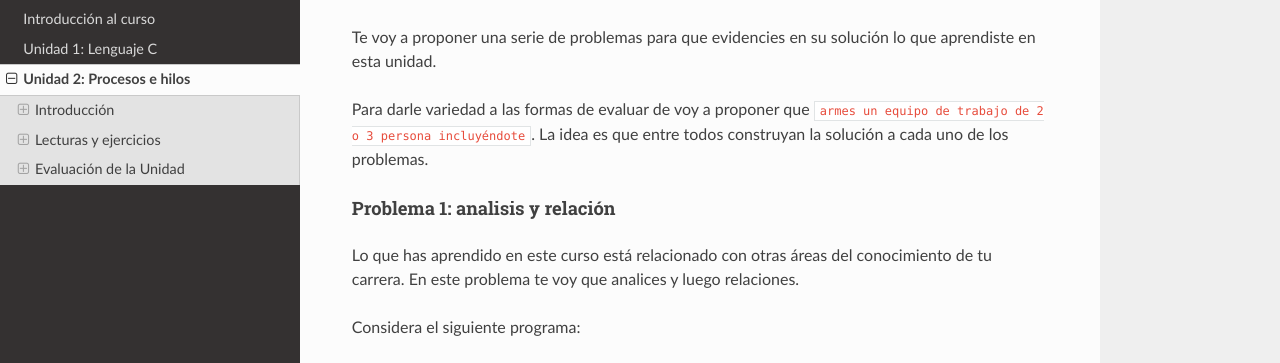
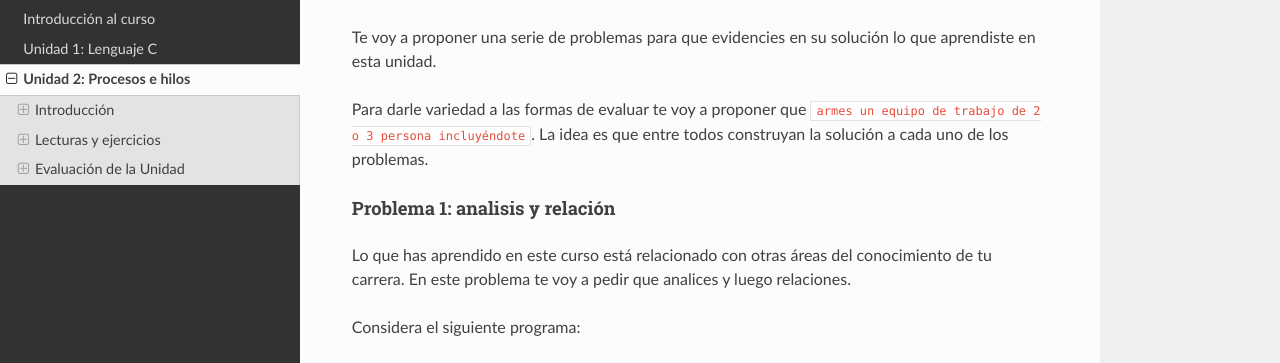
Before and after one commit to juanferfranco/sistemasoperativos, a Sphinx documentation site: the page built from docs/_unidad2/unidad2.rst, in a window 1280 px wide and 900 px high, scrolled down 10817 px. Shown: the part 158-521 px from the top of the window. Built offline with Sphinx 7.4.7 and the Read the Docs theme 2.0.0, drawn with Linux system fonts in a browser that asks for light colours; pages that are not in the unit, such as notebooks, are missing from menus.

Commit message:
update evaluation

```diff
--- a/docs/_unidad2/unidad2.rst
+++ b/docs/_unidad2/unidad2.rst
@@ -600,14 +600,14 @@ Enunciado
 Te voy a proponer una serie de problemas para que evidencies
 en su solución lo que aprendiste en esta unidad.
 
-Para darle variedad a las formas de evaluar de voy a proponer que
+Para darle variedad a las formas de evaluar te voy a proponer que
 ``armes un equipo de trabajo de 2 o 3 persona incluyéndote``. La idea es
 que entre todos construyan la solución a cada uno de los problemas.
 
 Problema 1: analisis y relación
 ^^^^^^^^^^^^^^^^^^^^^^^^^^^^^^^^^
 Lo que has aprendido en este curso está relacionado con otras áreas
-del conocimiento de tu carrera. En este problema te voy que analices
+del conocimiento de tu carrera. En este problema te voy a pedir que analices
 y luego relaciones.
 
 Considera el siguiente programa:
```
